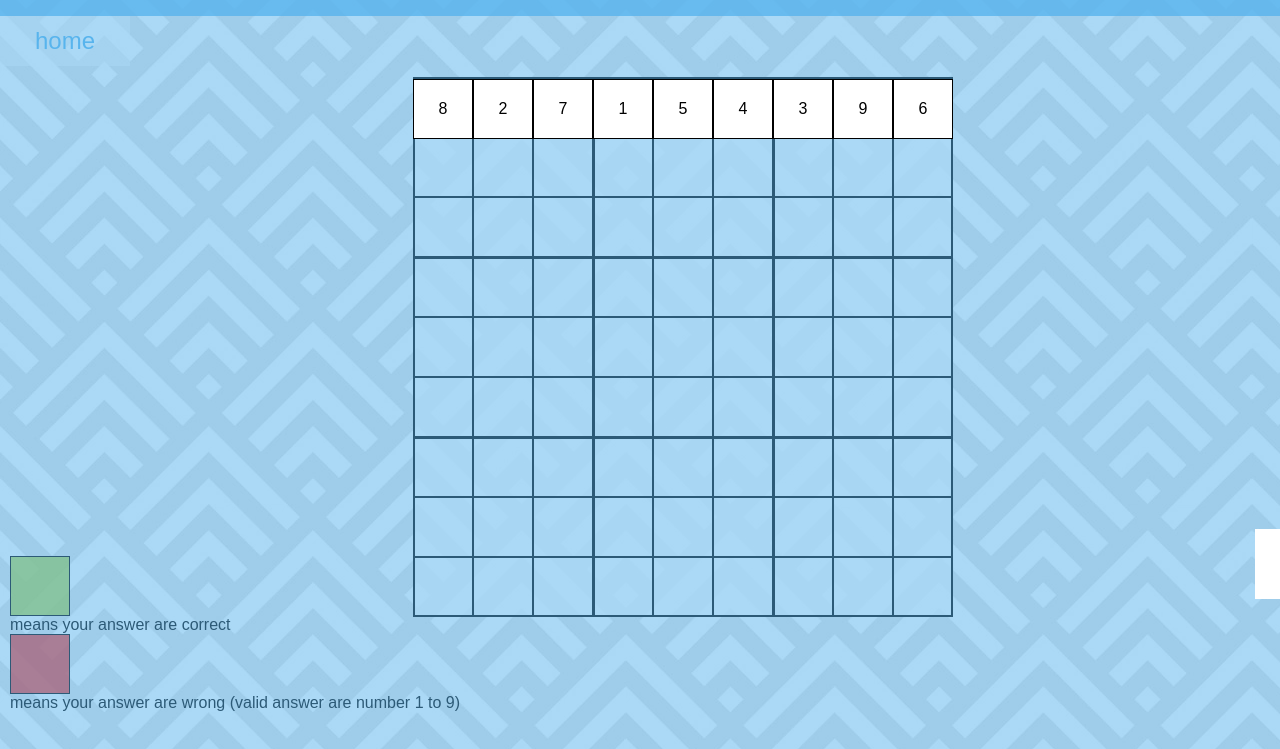
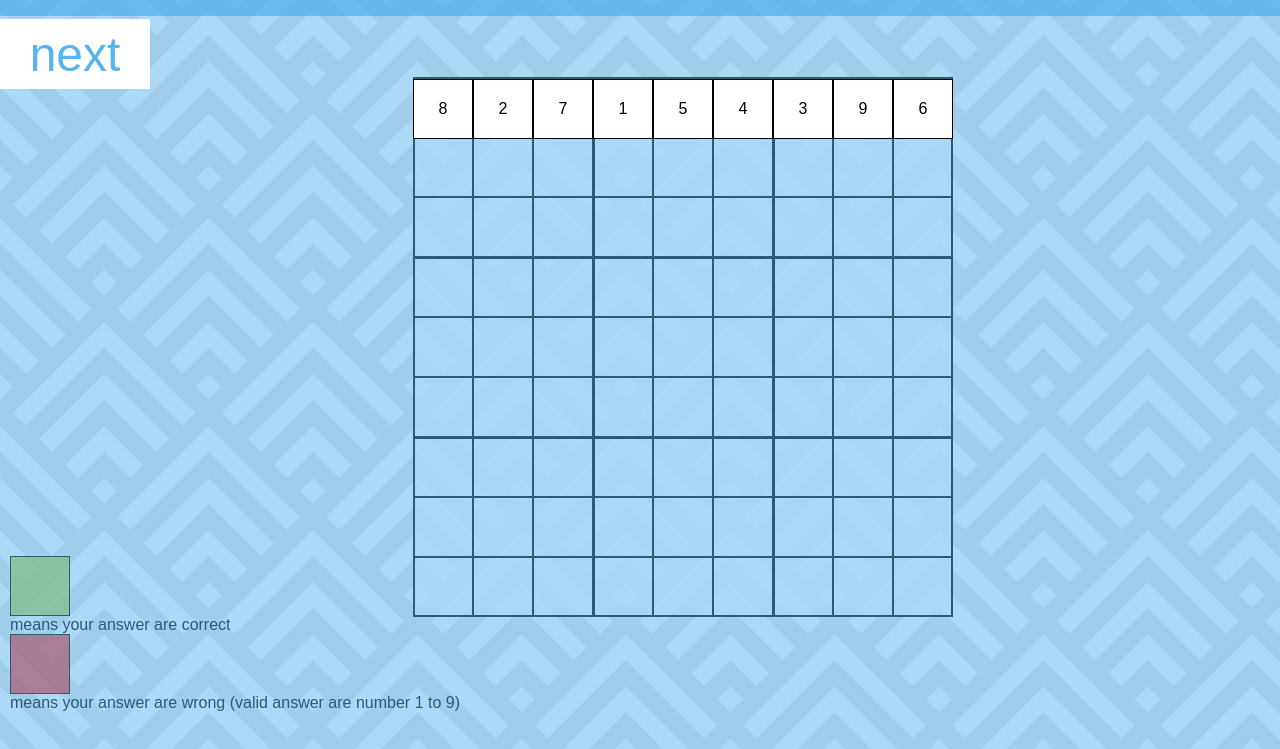
Before and after one commit to RJO-001/RJO-001.github.io, a plain HTML site: page index.html in a window 1280 px wide. Both pictures are taken after a click on the button "how to play". Shown: the part 121-870 px from the top of the page. Drawn offline with Linux system fonts and the light colour scheme.

Commit message:
button for next moved

```diff
--- a/style.css
+++ b/style.css
@@ -163,8 +163,8 @@ input {
 }
 #instruct .button {
     position: absolute;
-    right: 100px;
-    top: 600px;
+    left: 0;
+    top: 90px;
     width: 150px;
     height: 70px;
     background-color: white;
```
